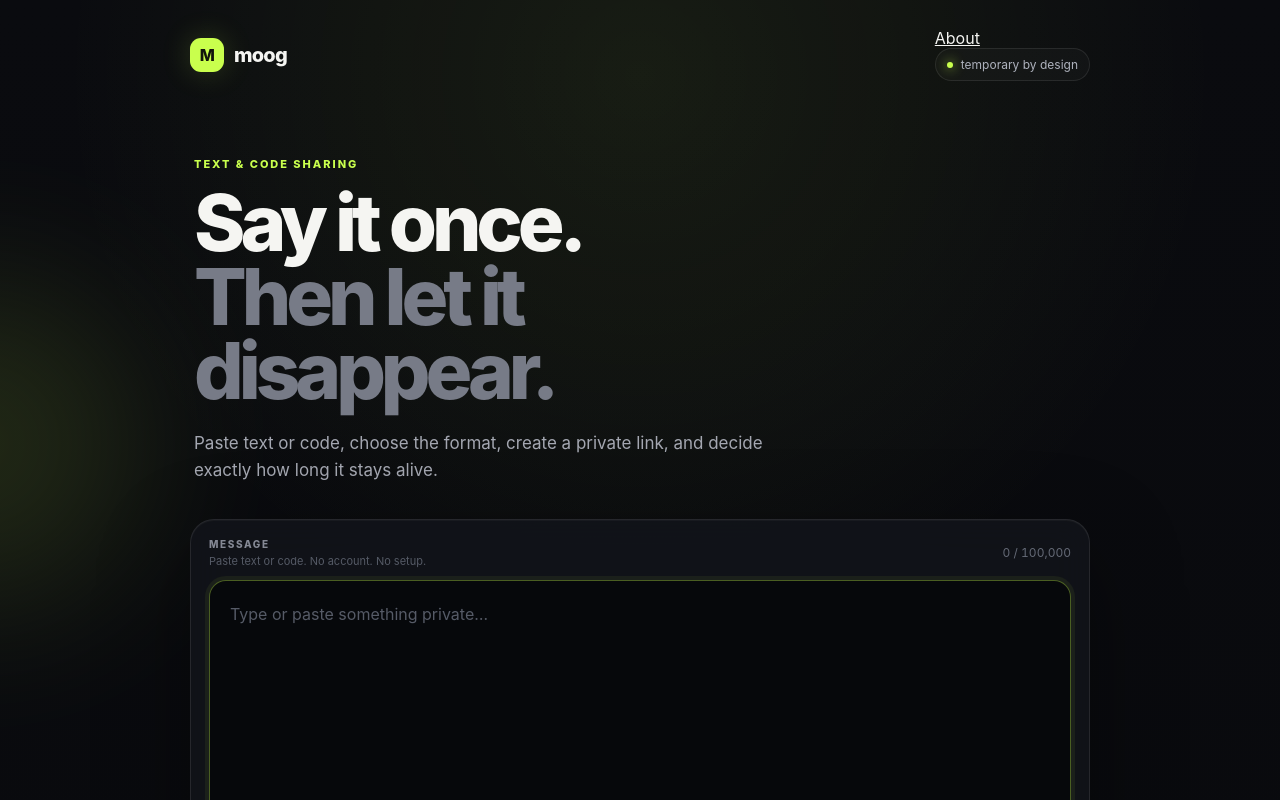
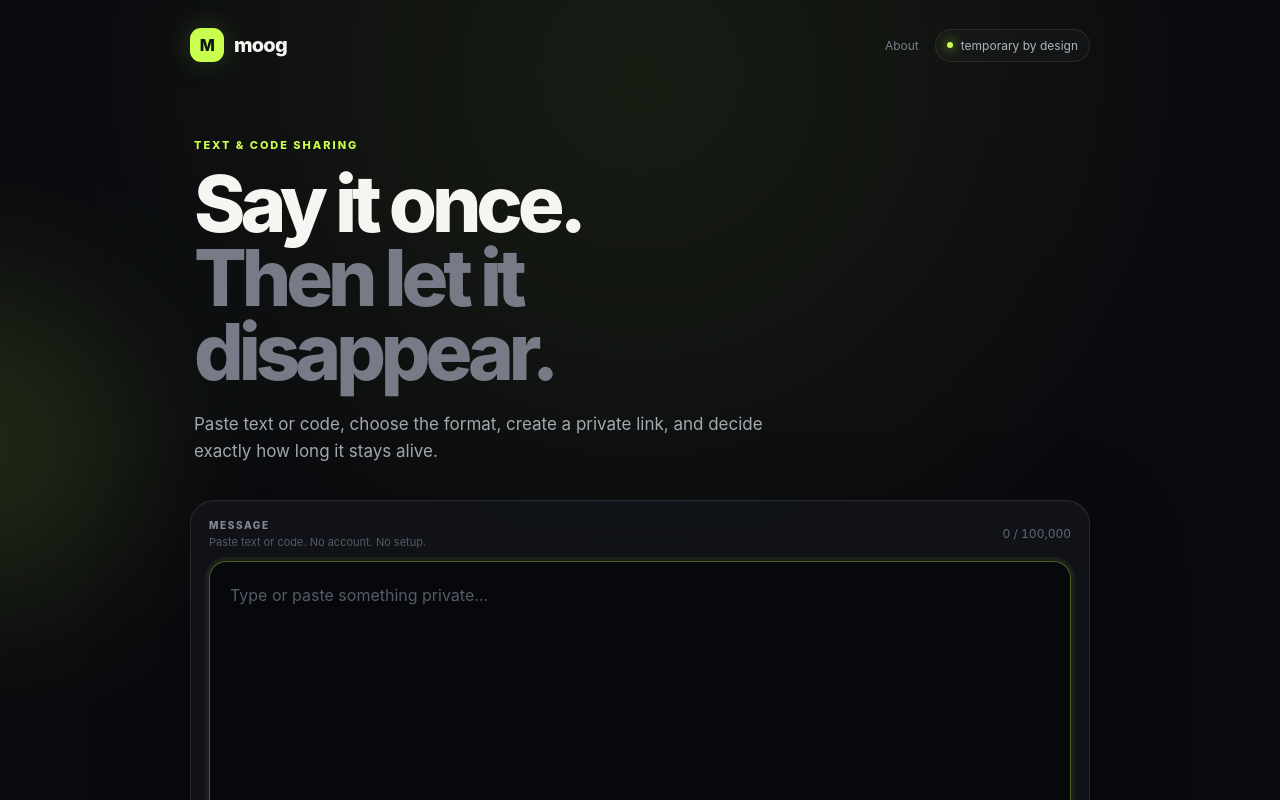
Before and after one commit to addulasaikiran-ops/Moog-1.0, a Next.js app: page / in a window 1280 px wide. Shown: the top 800 px of the page. Built offline with nearby package versions, Linux system fonts and the light colour scheme.

Commit message:
Style visible About navigation

```diff
--- a/app/globals.css
+++ b/app/globals.css
@@ -643,3 +643,9 @@ footer span { padding: 0 6px; color: #343841; }
   .siteFooter { align-items:flex-start;flex-direction:column;gap:10px;padding-top:22px; }
   .footerLegal { white-space:normal; }
 }
+
+
+.topNav { display:flex;align-items:center;gap:16px; }
+.topNav > a { color:#777c86;font-size:12px;text-decoration:none; }
+.topNav > a:hover { color:var(--text); }
+@media(max-width:650px){ .topNav > a { display:none; } }
```
